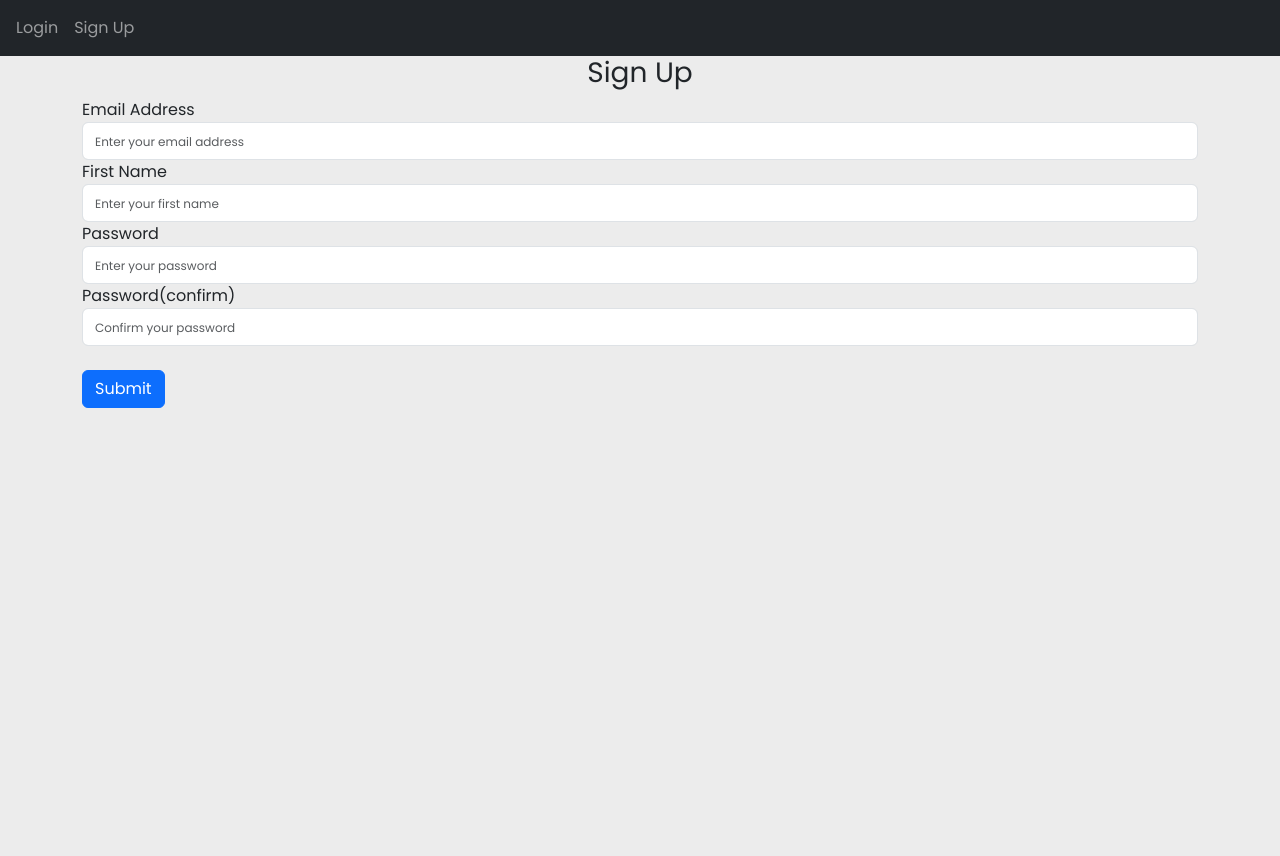
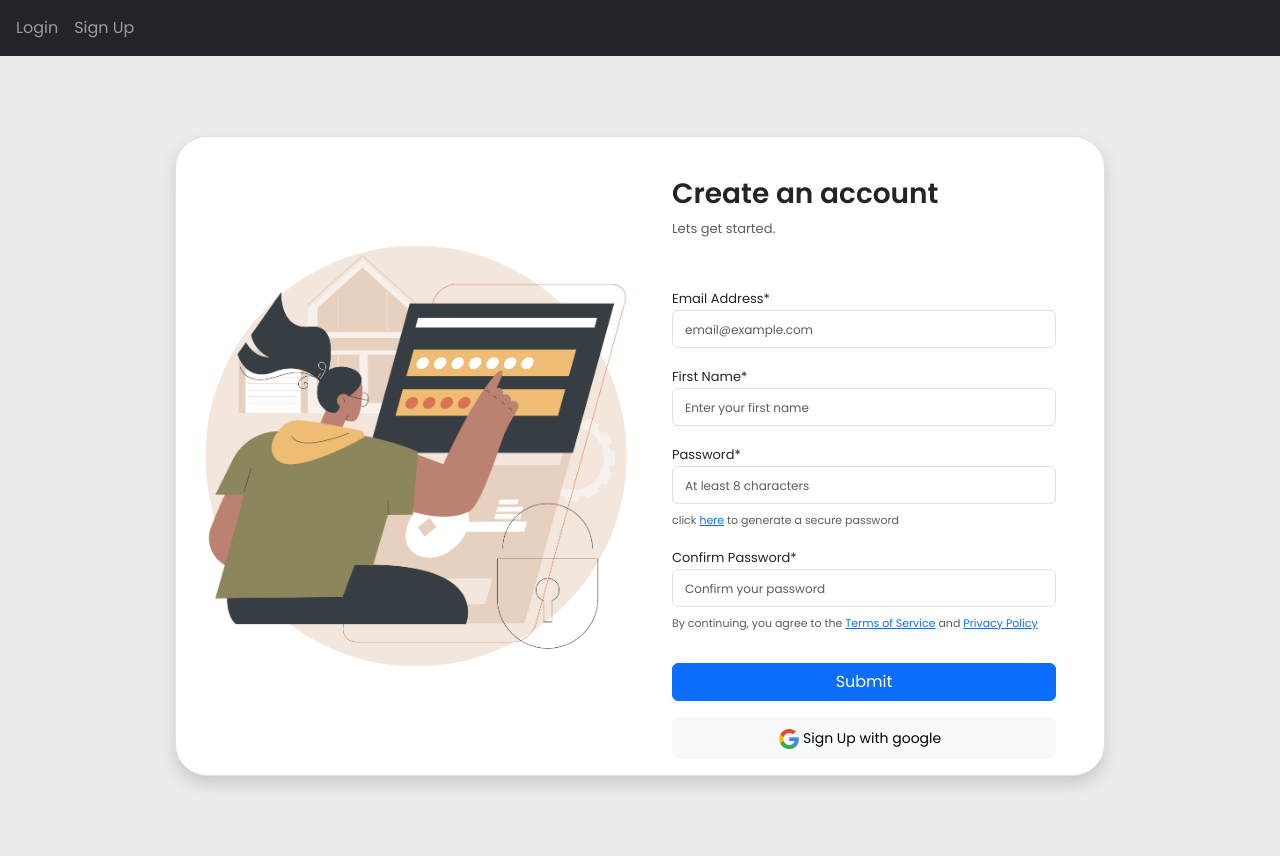
Before and after one commit to Alvicodes/Python-Projects, a Flask app: page /sign-up in a window 1280 px wide. Before the commit the page ends 408 px from the top, so only its background shows below. Run offline with Flask 3, Linux system fonts and the light colour scheme; parts of the project's set-up code (start-up, migrations or seed data) failed here and were passed over; some libraries are stand-ins or nearby versions.

Commit message:
Password generator setup

```diff
--- a/Login_page/website/static/index.js
+++ b/Login_page/website/static/index.js
@@ -6,3 +6,10 @@ function deleteNote(noteId) {
         window.location.href = "/";
    });
 }
+
+var popup;
+
+function genPassword(){
+     popup = window.open("Popup.html", "Popup", "width=300, height=300");
+     popup.focus();
+}
--- a/Login_page/website/templates/sign_up.html
+++ b/Login_page/website/templates/sign_up.html
@@ -1,20 +1,38 @@
 {% extends "base.html" %} {% block title%}Sign Up{% endblock%}
 
 {% block content %}
+<div class="container d-flex justify-content-center align-items-center min-vh-100">
+    <!-- Login Container -->
+
+    <div class="row border rounded-5 p-3 bg-white shadow box-area">
+      <!-- Left Box -->
+      <div class="col-md-6 rounded-4 d-flex justify-content-center align-items-center flex-column left-box">
+          <div class="featured-image my-3">
+              <img src="../static/img/create-account-1.jpg" alt="Sign-up" class="img-fluid rounded-5  featured-image">
+          </div>
+      </div>
+
+      <!-- Right Box -->
+      <div class="col-md-6 right-box">
+          <div class="row align-items-center mx-2">
+              <div class="header-text mt-4 mb-5">
+                  <h3  class="fw-bold">Create an account</h3>
+                  <p class="fsz-8 text-body-secondary">Lets get started.
+                  </p>
+              </div>
               <form method="POST">
-    <h3 align="center">Sign Up</h3>
-        <div class="form-group">
-            <label for="email">Email Address</label>
+                    <div class="form-group mb-3">
+                        <label for="email" class="fsz-8">Email Address*</label>
                         <input
                             type="email"
                             class="form-control"
                             id="email"
                             name="email"
-                placeholder="Enter your email address"
+                            placeholder="email@example.com"
                             />
                     </div>
-        <div class="form-group">
-            <label for="firstName">First Name</label>
+                    <div class="form-group mb-3">
+                        <label for="firstName" class="fsz-8">First Name*</label>
                         <input
                             type="text"
                             class="form-control"
@@ -23,18 +41,19 @@
                             placeholder="Enter your first name"
                             />
                     </div>
-        <div class="form-group">
-            <label for="password1">Password</label>
+                    <div class="form-group mb-3">
+                        <label for="password1" class="fsz-8">Password*</label>
                         <input
                             type="password"
                             class="form-control"
                             id="password1"
                             name="password1"
-                placeholder="Enter your password"
+                            placeholder="At least 8 characters"
                             />
+                            <p class="fsz-9 text-body-secondary mt-2"> click <a href="#">here</a> to generate a secure password </p>
                     </div>
-        <div class="form-group">
-            <label for="password2">Password(confirm)</label>
+                    <div class="form-group mb-3">
+                        <label for="password2" class="fsz-8">Confirm Password*</label>
                         <input
                             type="password"
                             class="form-control"
@@ -42,8 +61,14 @@
                             name="password2"
                             placeholder="Confirm your password"
                             />
+                            <p class="fsz-9 text-body-secondary mt-2"> By continuing, you agree to the <a href="#">Terms of Service</a> and <a href="#">Privacy Policy</a></p>
                     </div>
-        <br>
-    <button type="submit" class="btn btn-primary">Submit</button>
+                    <button type="submit" class="btn btn-primary w-100 fs-6 my-3 ">Submit</button>
+                    <button class="btn btn-lg btn-light w-100 fs-6"><img src="../static/img/google.png" alt="Google logo" style="width: 20px; height: 20px"> <small class=" me-2">Sign Up with google</small></button>
             </form>
+          </div>
+
+      </div>
+    </div>
+  </div>
 {% endblock %}
--- a/Login_page/website/views.py
+++ b/Login_page/website/views.py
@@ -35,3 +35,6 @@ def delete_note():
             flash('Note Deleted!', category='success')
 
     return jsonify({})
+
+@views.route('/')
+def
```
Also changed, not shown: Login_page/website/templates/login.html (+6 -13 lines), Login_page/website/templates/popup.html (added, +22 -0 lines). Lines whose indentation alone changed are shown as unchanged.
